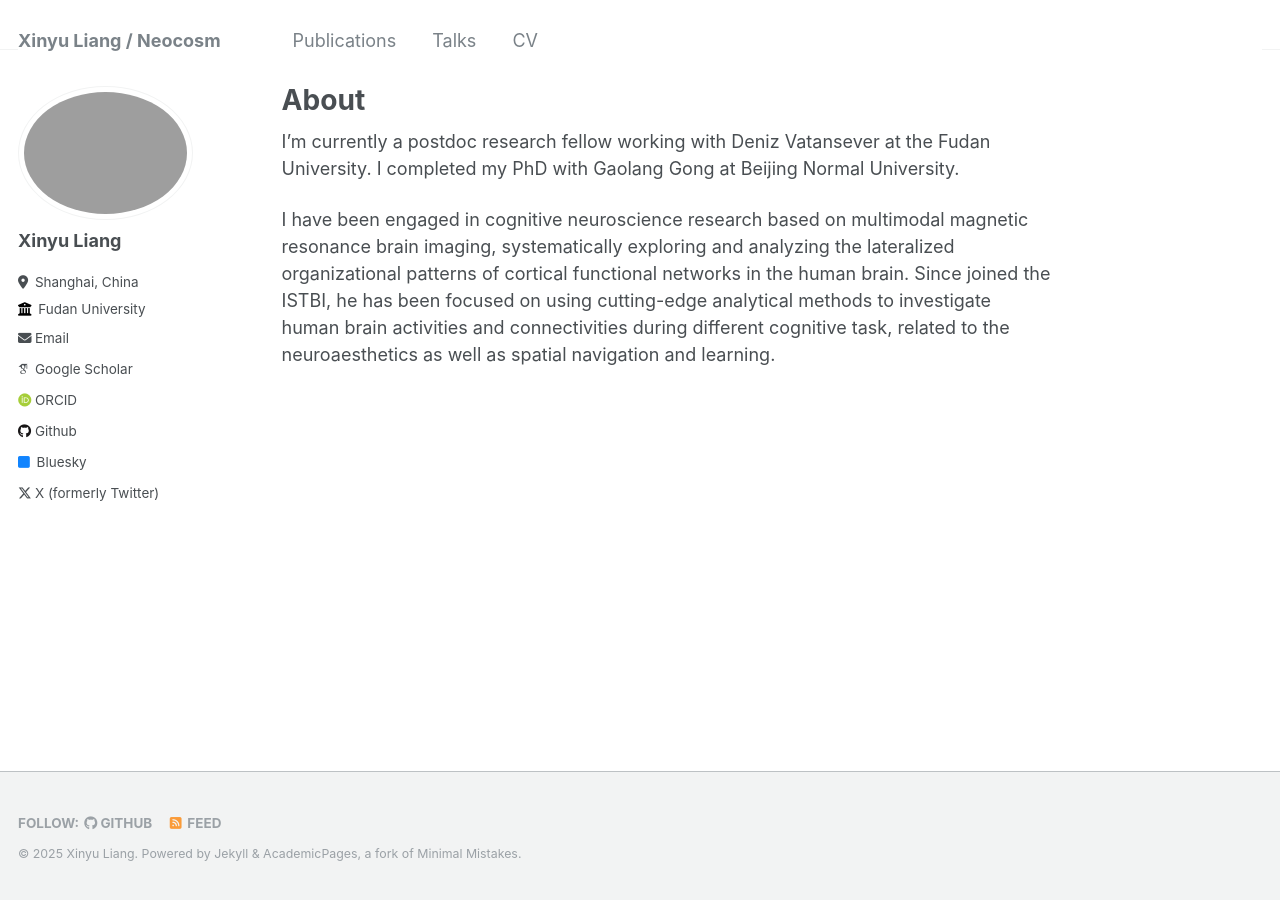
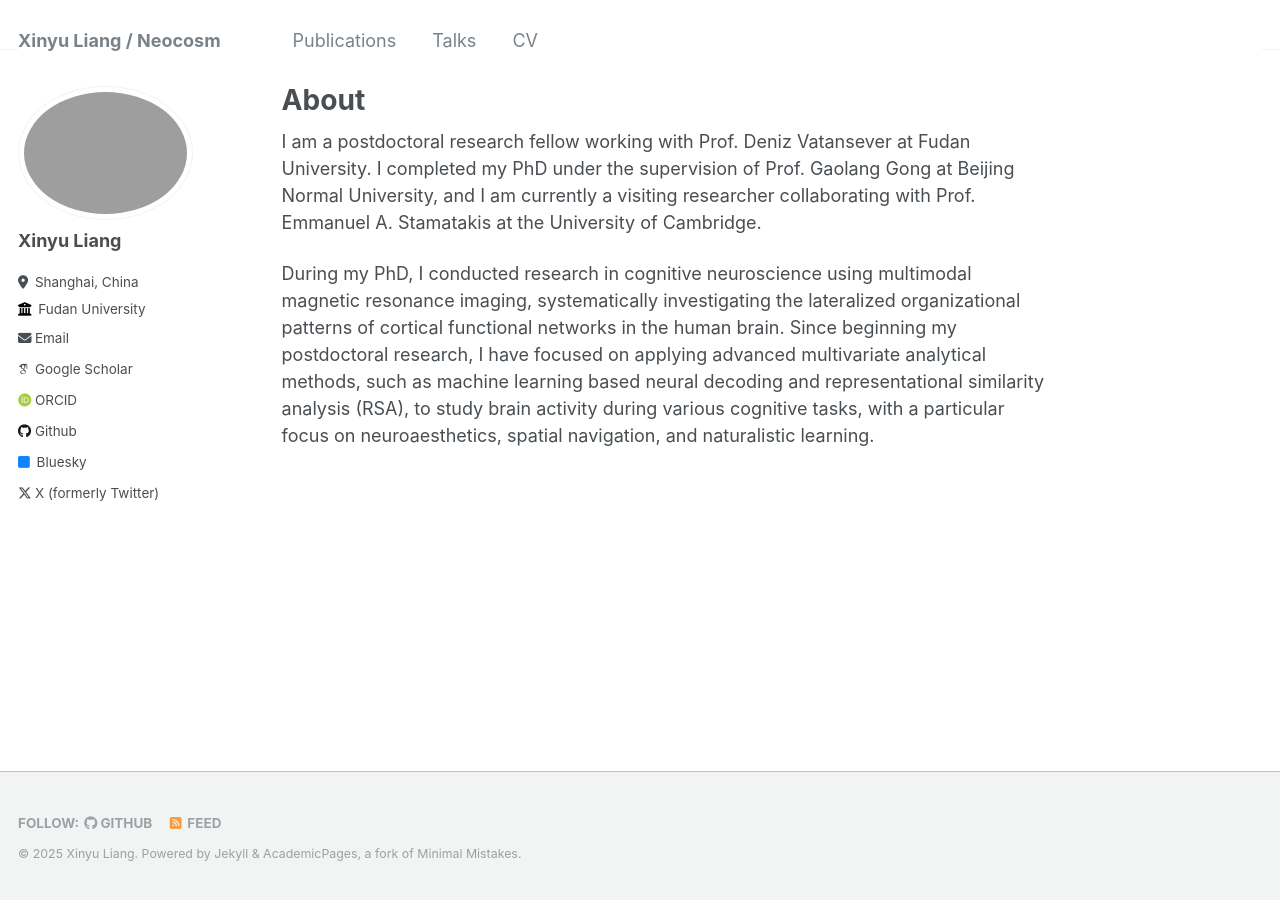
Before and after one commit to liang-xinyu/liang-xinyu.github.io, a Jekyll site: the page built from _pages/about.md, in a window 1280 px wide. Built offline with Jekyll 4.4.1, drawn with Linux system fonts in a browser that asks for light colours; some web fonts are replaced.

Commit message:
Update about.md

```diff
--- a/_pages/about.md
+++ b/_pages/about.md
@@ -6,7 +6,6 @@ redirect_from:
   - /about/
   - /about.html
 ---
+I am a postdoctoral research fellow working with Prof. Deniz Vatansever at Fudan University. I completed my PhD under the supervision of Prof. Gaolang Gong at Beijing Normal University, and I am currently a visiting researcher collaborating with Prof. Emmanuel A. Stamatakis at the University of Cambridge.
 
-I'm currently a postdoc research fellow working with Deniz Vatansever at the Fudan University. I completed my PhD with Gaolang Gong at Beijing Normal University.
-
-I have been engaged in cognitive neuroscience research based on multimodal magnetic resonance brain imaging, systematically exploring and analyzing the lateralized organizational patterns of cortical functional networks in the human brain. Since joined the ISTBI, he has been focused on using cutting-edge analytical methods to investigate human brain activities and connectivities during different cognitive task, related to the neuroaesthetics as well as spatial navigation and learning.
+During my PhD, I conducted research in cognitive neuroscience using multimodal magnetic resonance imaging, systematically investigating the lateralized organizational patterns of cortical functional networks in the human brain. Since beginning my postdoctoral research, I have focused on applying advanced multivariate analytical methods, such as machine learning based neural decoding and representational similarity analysis (RSA), to study brain activity during various cognitive tasks, with a particular focus on neuroaesthetics, spatial navigation, and naturalistic learning.
```
